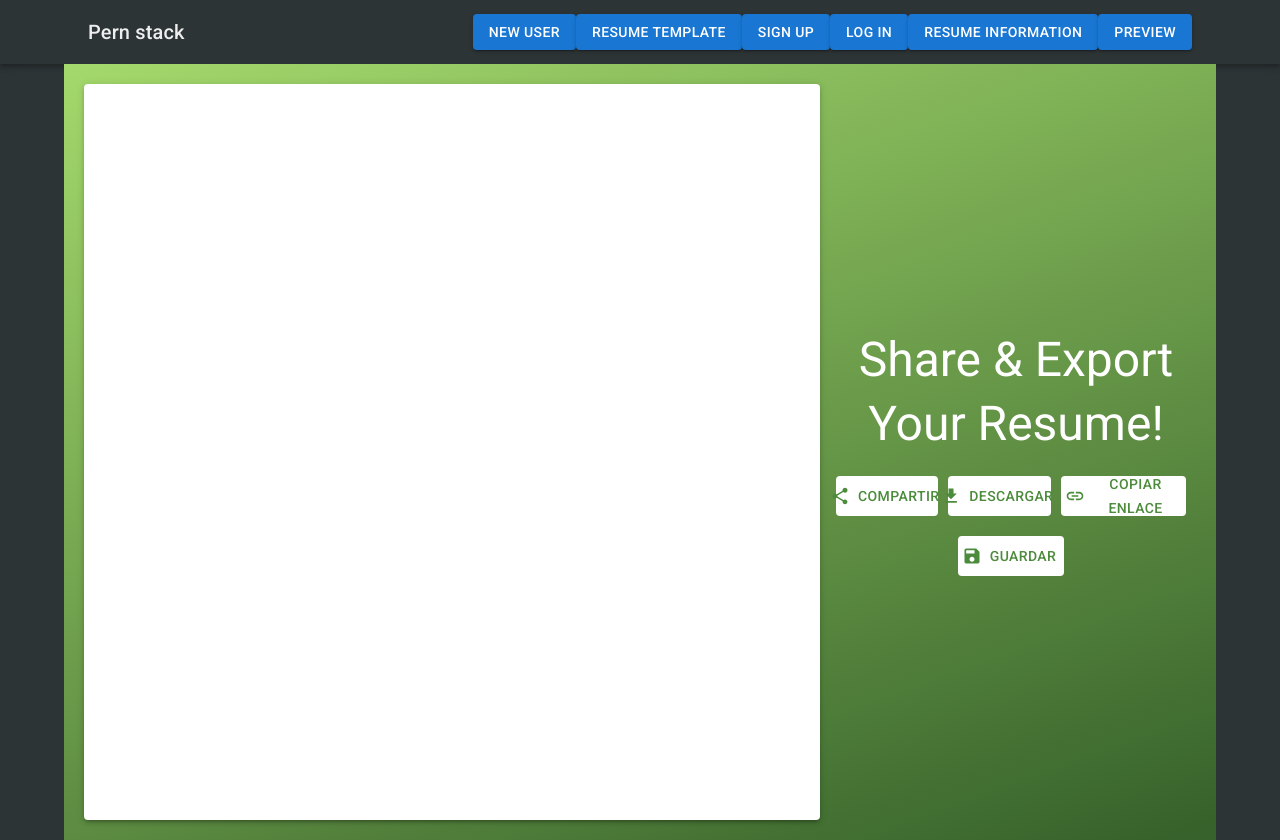
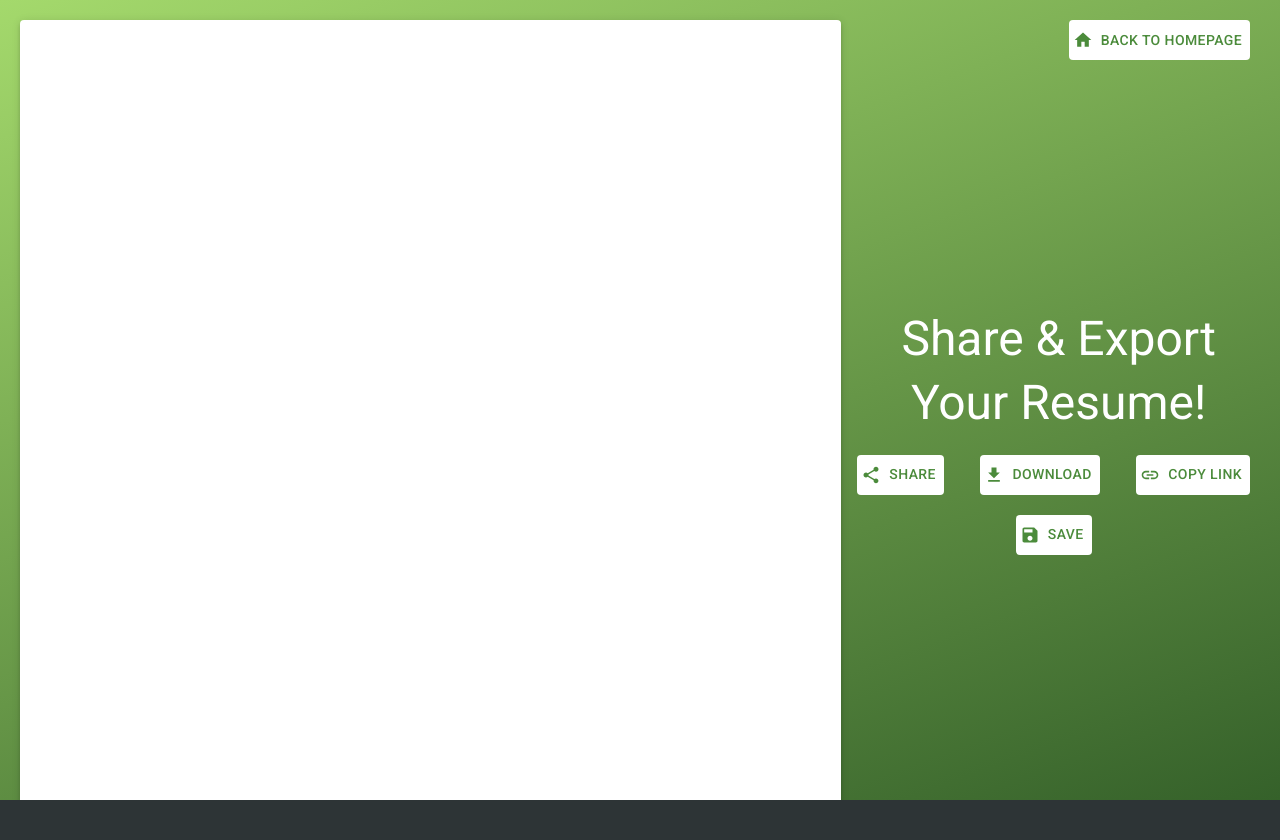
Before and after one commit to uprm-inso4115-2023-2024-s2/semester-project-automated-resume-builder, a React (Create React App) app in the folder ui/client/: page /preview in a window 1280 px wide. After the commit the page ends 800 px from the top, so only its background shows below. Built offline with nearby package versions, Linux system fonts and the light colour scheme.

Commit message:
Fixed preview page, changed buttons to English, added homepage button

```diff
--- a/ui/client/src/components/PreviewPage.css
+++ b/ui/client/src/components/PreviewPage.css
@@ -2,6 +2,11 @@
     background: linear-gradient(160deg, #a4d96c 0%, #35612a 100%);
     padding: 20px;
     overflow: auto;
+    position: absolute;
+    top: 0;
+    left: 0;
+    right: 0;
+    bottom: 0;
   }
 
   .pdf-preview-placeholder {
@@ -46,3 +51,9 @@
   .custom-button .MuiSvgIcon-root {
     color: #4b8b3b;
   }
+.homepage-button{
+    position: absolute;
+    top: 20px;
+    right: 20px;
+    z-index: 100;
+}
--- a/ui/client/src/components/PreviewPage.js
+++ b/ui/client/src/components/PreviewPage.js
@@ -4,9 +4,12 @@ import ShareIcon from '@mui/icons-material/Share';
 import DownloadIcon from '@mui/icons-material/Download';
 import LinkIcon from '@mui/icons-material/Link';
 import SaveIcon from '@mui/icons-material/Save';
+import HomeIcon from '@mui/icons-material/Home';
 import './PreviewPage.css';
+import { useNavigate } from 'react-router-dom';
 
 export default function PreviewPage() {
+    const navigate = useNavigate();
 
     const handleShare = () => {
         console.log('Compartir presionado');
@@ -22,6 +25,10 @@ export default function PreviewPage() {
 
       const handleSave = () => {
         console.log('Guardar presionado');
+      };
+
+      const handleMainMenu = () => {
+        navigate('/');
       };
 
 
@@ -41,14 +48,18 @@ export default function PreviewPage() {
             Share & Export Your Resume!
           </Typography>
           <Box className="buttons-row">
-            <Button className="custom-button" startIcon={<ShareIcon />} onClick={handleShare}>Compartir</Button>
-            <Button className="custom-button" startIcon={<DownloadIcon />} onClick={handleDownload}>Descargar</Button>
-            <Button className="custom-button" startIcon={<LinkIcon />} onClick={handleCopyLink}>Copiar Enlace</Button>
+            <Button className="custom-button" startIcon={<ShareIcon />} onClick={handleShare}>Share</Button>
+            <Button className="custom-button" startIcon={<DownloadIcon />} onClick={handleDownload}>Download</Button>
+            <Button className="custom-button" startIcon={<LinkIcon />} onClick={handleCopyLink}>Copy Link</Button>
           </Box>
           <Box className="button-single">
-            <Button className="custom-button" startIcon={<SaveIcon />} onClick={handleSave}>Guardar</Button>
+            <Button className="custom-button" startIcon={<SaveIcon />} onClick={handleSave}>Save</Button>
+          </Box>
+          <Box className="homepage-button">
+            <Button onClick={handleMainMenu} className='custom-button' startIcon={<HomeIcon/>}>Back to Homepage</Button>
           </Box>
         </Grid>
+
       </Grid>
 
     </Box>
```
